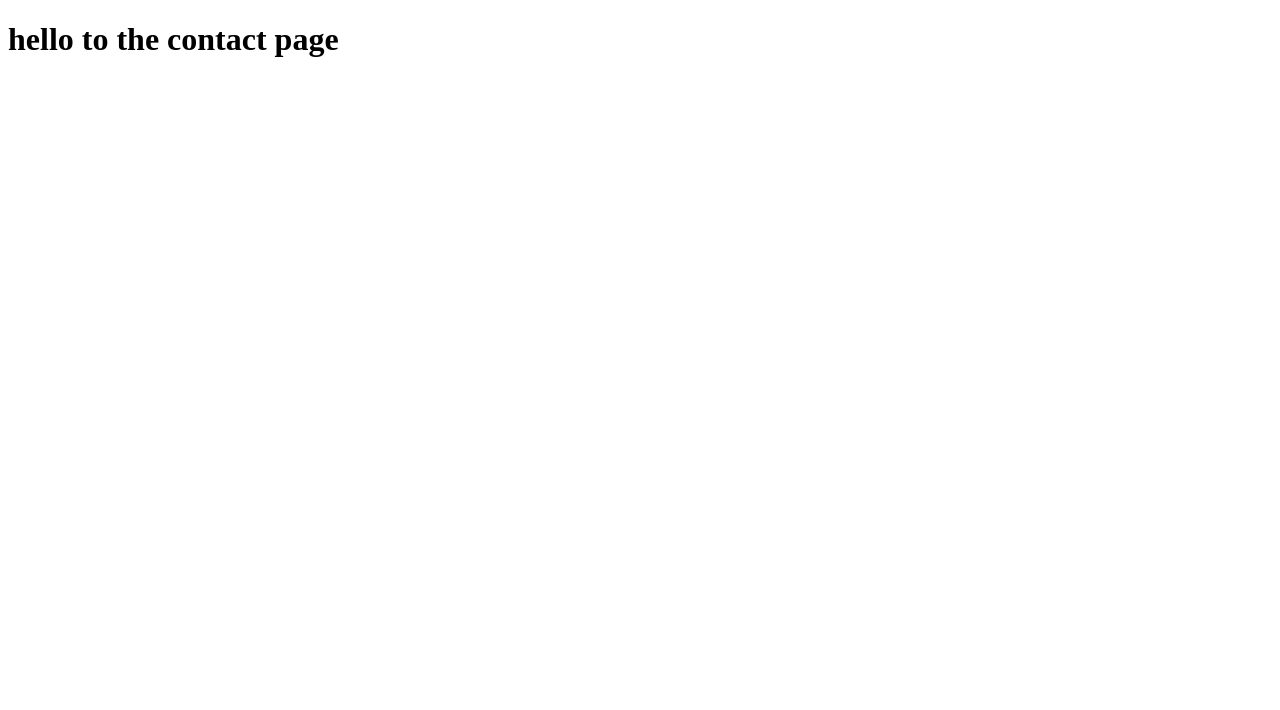
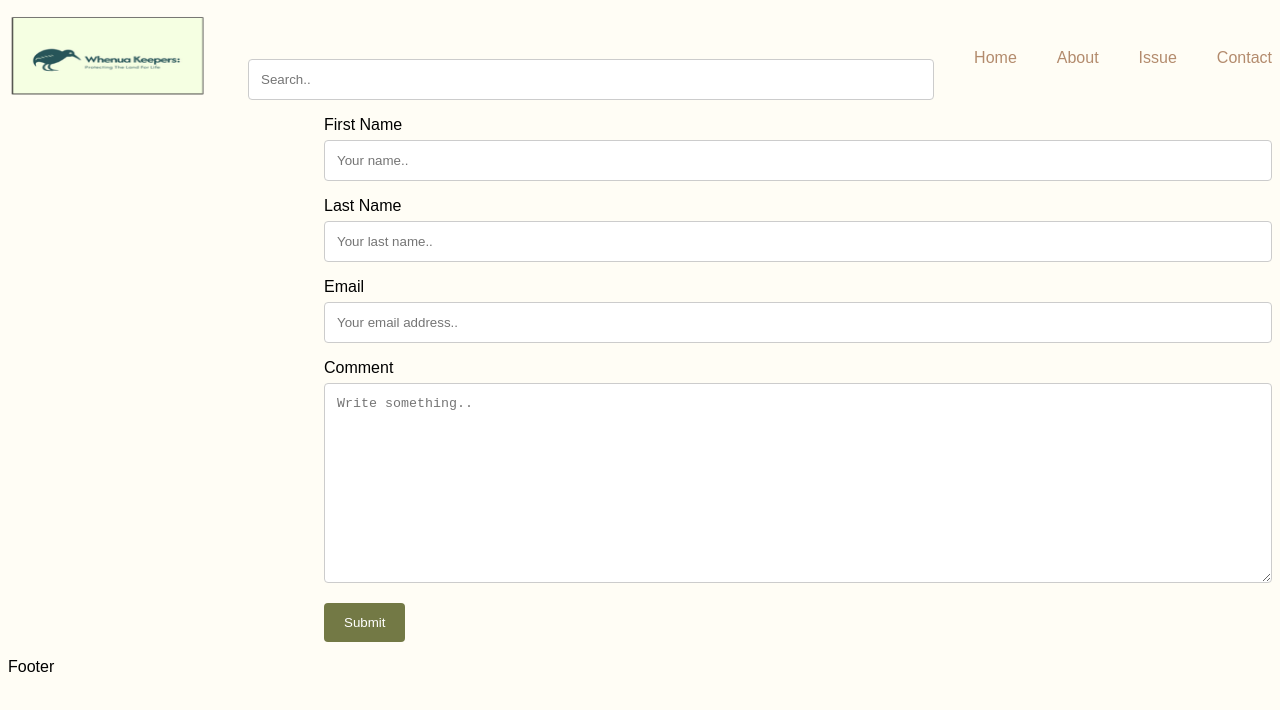
Before and after one commit to 26090-code/11CSC-jarin, a plain HTML site: page contact.html in a window 1280 px wide. Drawn offline with Linux system fonts and the light colour scheme.

Commit message:
adding index as home page adding the CSS file created the navigation bar, kinda adding images and the search bar

```diff
--- a/contact.html
+++ b/contact.html
@@ -3,8 +3,86 @@
 <head>
     <meta charset="UTF-8">
     <title>Title</title>
+    <link rel="stylesheet" href="style.css">
 </head>
 <body>
-<h1> hello to the contact page</h1>
+ <div class="group">
+        <ul class="Navigation">
+
+
+            <li class="logo">
+                <img width="200px" height="80px" src="plant/logo.png" alt="This is a logo">
+            </li>
+            <li class="search">
+                    <input type="text" placeholder="Search..">
+            </li>
+
+
+
+            <li><a href="index.html">Home</a></li>
+            <li><a href="about.html">About</a></li>
+            <li><a href="issue.html">Issue</a></li>
+            <li><a href="contact.html">Contact</a></li>
+        </ul>
+
+</div>
+
+<div class="parent">
+<div class="div1">
+  <form action="action_page.php">
+
+    <label for="fname">First Name</label>
+    <input type="text" id="fname" name="firstname" placeholder="Your name..">
+
+    <label for="lname">Last Name</label>
+    <input type="text" id="lname" name="lastname" placeholder="Your last name..">
+
+      <label for="email">Email</label>
+    <input type="text" id="email" name="Email" placeholder="Your email address..">
+
+
+    <label for="subject">Comment</label>
+    <textarea id="subject" name="subject" placeholder="Write something.." style="height:200px"></textarea>
+
+    <input type="submit" value="Submit">
+
+  </form>
+</div>
+
+
+
+
+
+</div>
+<div class="div2">
+
+
+
+
+
+
+</div>
+<div class="div3">
+
+
+
+
+
+
+
+</div>
+</div>
+
+
+
+
+
+ <div class="footer">
+     <p>Footer</p>
+ </div>
+
+
+
+
 </body>
 </html>
--- a/style.css
+++ b/style.css
@@ -1,5 +1,5 @@
 body {
-  background-color: #F9F9E0;
+  background-color: #FFFDF5;
   font-family: sans-serif;
 }
 
@@ -48,3 +48,63 @@ h1 {
     text-align: center;
 
 }
+
+.parent {
+display: grid;
+grid-template-columns: repeat(8, 1fr);
+grid-template-rows: repeat(9, 1fr);
+grid-column-gap: 0px;
+grid-row-gap: 0px;
+}
+
+.div1 { grid-area: 1 / 3 / 10 / 9; }
+
+input[type=text], select, textarea {
+  width: 100%;
+  padding: 12px;
+  border: 1px solid #ccc;
+  border-radius: 4px;
+  box-sizing: border-box;
+  margin-top: 6px;
+  margin-bottom: 16px;
+  resize: vertical
+}
+
+
+input[type=submit] {
+  background-color: #737945;
+  color: white;
+  padding: 12px 20px;
+  border: none;
+  border-radius: 4px;
+  cursor: pointer;
+}
+
+
+input[type=submit]:hover {
+  background-color:#D3D4AA ;
+}
+
+
+.container {
+  border-radius: 5px;
+  background-color: #D3D4AA;
+  padding: 20px;
+}
+.div2 { grid-area: 1 / 1 / 5 / 3; }
+.div3 { grid-area: 5 / 1 / 10 / 3; }
+
+
+
+
+<style>
+.footer {
+  position: fixed;
+  left: 0;
+  bottom: 0;
+  width: 100%;
+  background-color: red;
+  color: white;
+  text-align: center;
+}
+</style>
```
Also changed, not shown: issue.html (+20 -0 lines).
